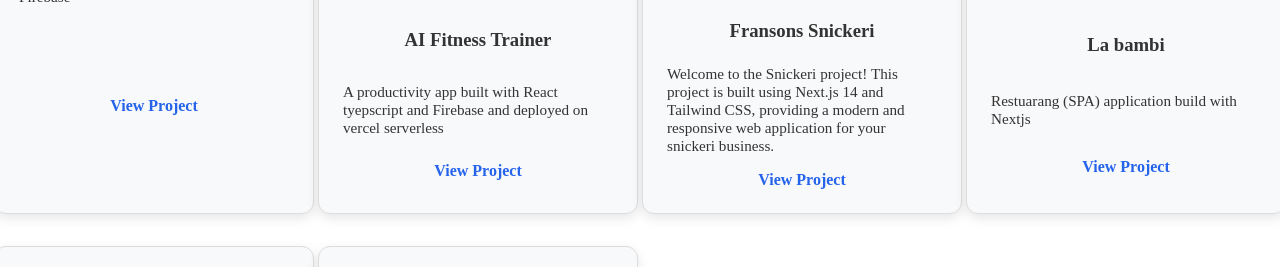
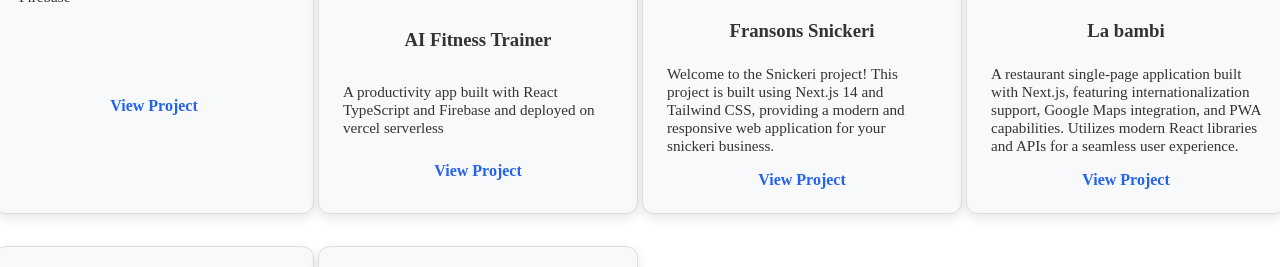
Before and after one commit to payamaya/payamaya.github.io, a Jekyll site: the page built from projects.md, in a window 1280 px wide and 1308 px high, cut to the strip 457-724 px from the top of the window. Built offline with Jekyll 4.4.1, drawn with Linux system fonts in a browser that asks for light colours.

Commit message:
fix misspelling word and add appropriate description for the la bambi restaurang

```diff
--- a/_data/projects.yml
+++ b/_data/projects.yml
@@ -4,7 +4,7 @@
   tags: ['react', 'firebase']
 
 - name: 'AI Fitness Trainer'
-  description: 'A productivity app built with React tyepscript and Firebase and deployed on vercel serverless'
+  description: 'A productivity app built with React TypeScript and Firebase and deployed on vercel serverless'
   url: 'https://trainer-ai-six.vercel.app/'
   image: '/assets/images/andyanimeoriginal.png'
   tags: ['react', 'firebase']
@@ -16,7 +16,7 @@
   tags: ['Nextjs 14', 'react-dom', 'Tailwind CSS']
 
 - name: 'La bambi'
-  description: 'Restuarang (SPA) application build with Nextjs'
+  description: 'A restaurant single-page application built with Next.js, featuring internationalization support, Google Maps integration, and PWA capabilities. Utilizes modern React libraries and APIs for a seamless user experience.'
   url: 'https://labambi.se'
   image: '/assets/images/LaBambilogo.png'
   tags: ['Nextjs', 'Tailwind CSS']
```
